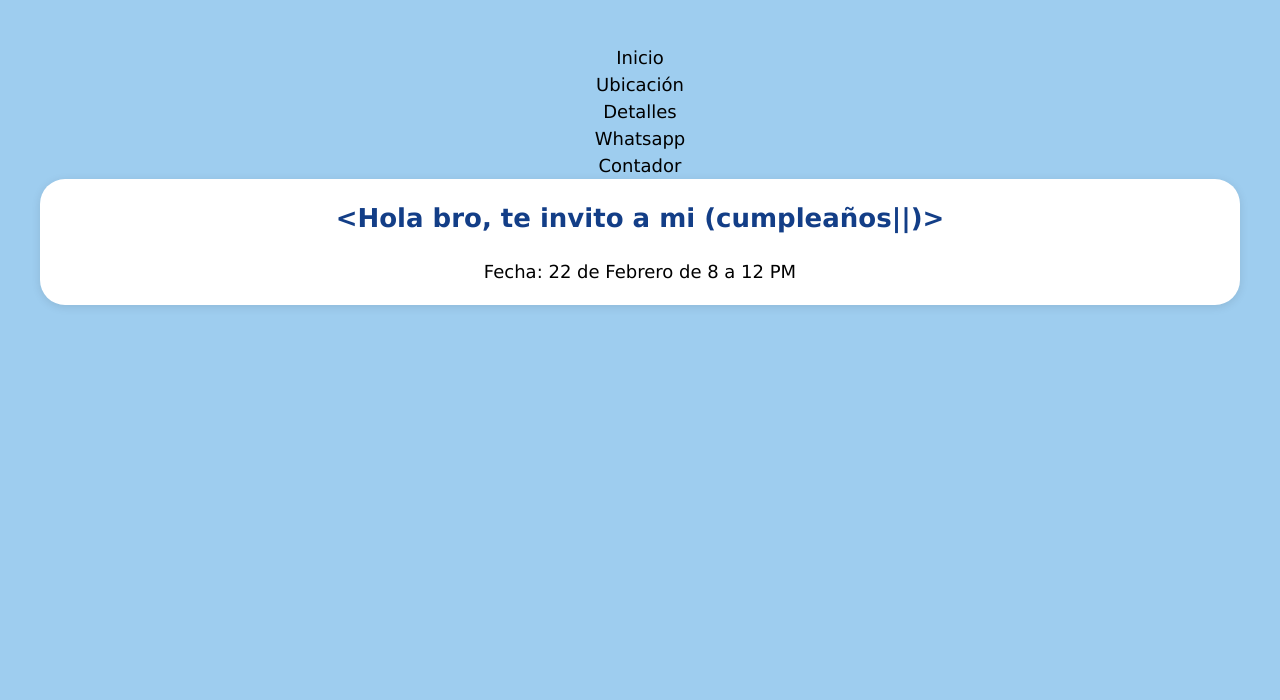
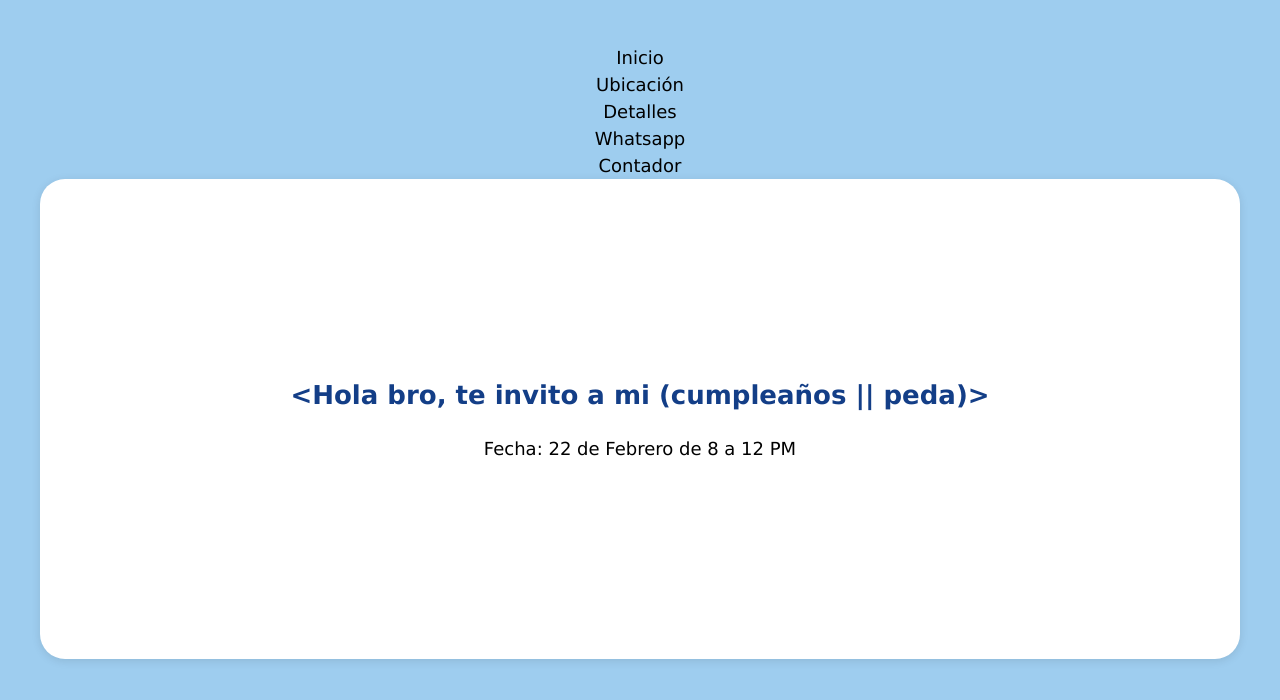
Before and after one commit to RaulBecerraB/birthday-invitation, a Next.js app: page / in a window 1280 px wide. Shown: the top 700 px of the page. Built offline with nearby package versions, Linux system fonts and the light colour scheme.

Commit message:
fix(Layout): Fix navbar import

```diff
--- a/src/app/Ubication/page.jsx
+++ b/src/app/Ubication/page.jsx
@@ -9,7 +9,7 @@ export default function page() {
         width="500"
         height="350"
         allowFullScreen={true}
-        loading="lazy"
+        loading="eager"
         referrerPolicy="no-referrer-when-downgrade"
         className='rounded-3xl border-2 border-primary border-solid w-[300px] sm:w-[500px]'
       />
--- a/src/app/globals.css
+++ b/src/app/globals.css
@@ -29,6 +29,7 @@ h2
 
 .container {
     max-width: 1200px;
+    height: 60vh; /* Agregamos una altura fija del 80% del viewport height */
     margin: 0 auto;
     padding: 20px;
     background-color: white;
--- a/src/app/layout.jsx
+++ b/src/app/layout.jsx
@@ -1,17 +1,5 @@
-import { Geist, Geist_Mono } from "next/font/google";
 import "./globals.css";
-import NavBar from "@/components/NavBar";
-
-const geistSans = Geist({
-  variable: "--font-geist-sans",
-  subsets: ["latin"],
-});
-
-const geistMono = Geist_Mono({
-  variable: "--font-geist-mono",
-  subsets: ["latin"],
-});
-
+import NavBar from "../Components/NavBar";
 export const metadata = {
   title: "Cumpleaños de Raúl",
   description: "Invitación para el cumpleaños de Raúl",
@@ -21,10 +9,10 @@ export default function RootLayout({ children }) {
   return (
     <html lang="en">
       <body
-        className={`${geistSans.variable} ${geistMono.variable} antialiased bg-background`}
+        className={`antialiased bg-background`}
       >
-        <NavBar />
         <main className="min-h-screen flex flex-col items-center">
+          <NavBar />
           {children}
         </main>
       </body>
--- a/src/app/page.jsx
+++ b/src/app/page.jsx
@@ -3,7 +3,7 @@ import Image from "next/image";
 export default function Home() {
   return (
     <div className="container">
-      <h1>{"<Hola bro, te invito a mi (cumpleaños||)>"}</h1>
+      <h1>{"<Hola bro, te invito a mi (cumpleaños || peda)>"}</h1>
       <h2>Fecha: 22 de Febrero de 8 a 12 PM</h2>
     </div>
   );
```
